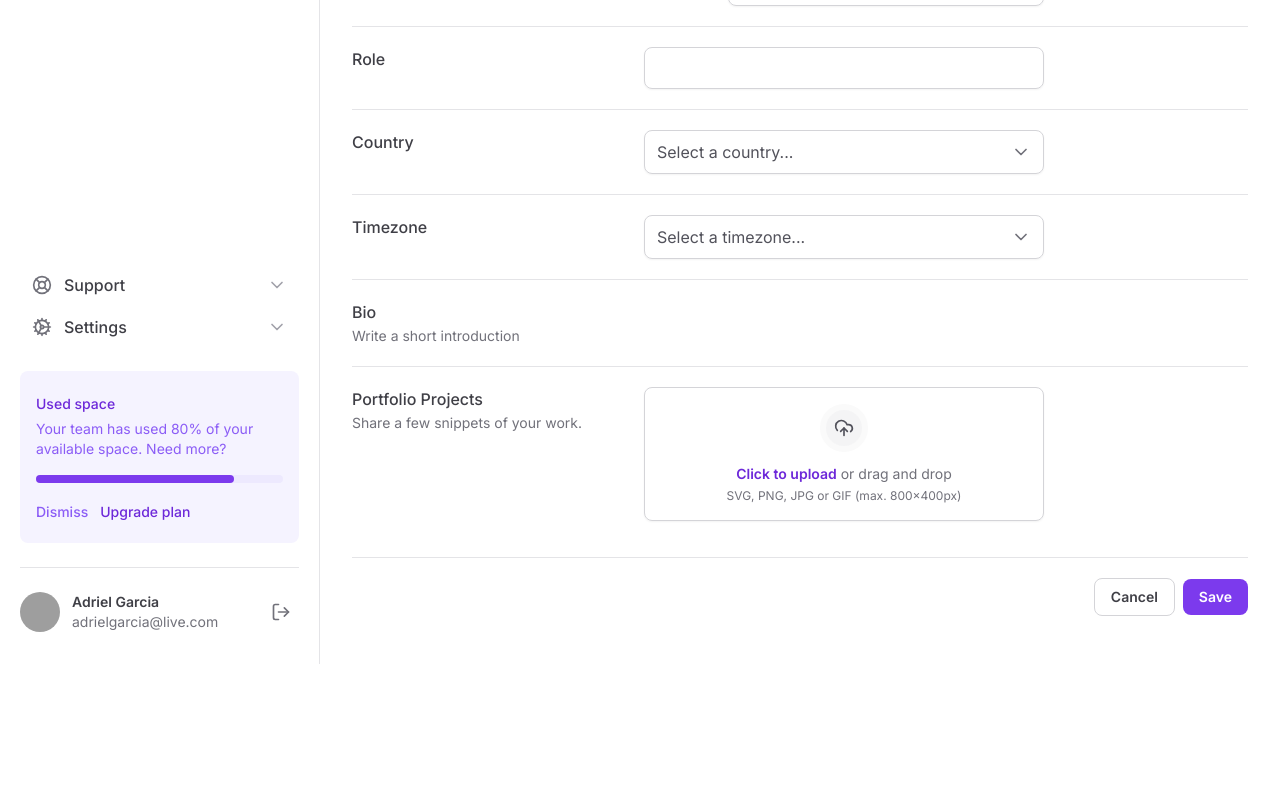
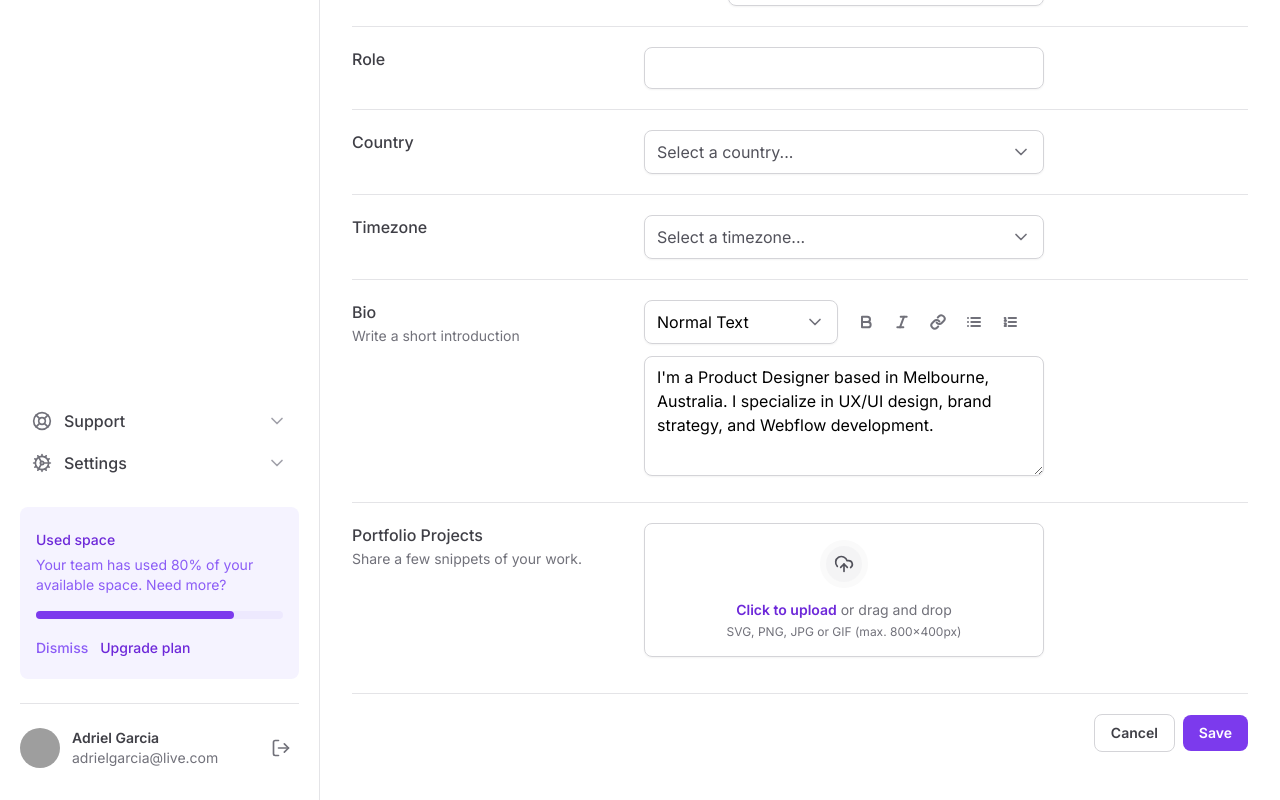
Before and after one commit to AdrielGarciaS/tailwind-next, a Next.js app: page / in a window 1280 px wide. Shown: the part 544-1344 px from the top of the page. Before the commit the page ends 1208 px from the top, so only its background shows below. Built offline with nearby package versions, Linux system fonts and the light colour scheme; grey boxes are pictures that could not be loaded.

Commit message:
feat: create textarea component

```diff
--- a/src/app/page.tsx
+++ b/src/app/page.tsx
@@ -1,10 +1,11 @@
-import { Mail } from 'lucide-react'
+import { Bold, Italic, Link, List, ListOrdered, Mail } from 'lucide-react'
 
 import { Input } from '@/components/Input'
 import { SettingsTabs } from '@/components/SettingsTabs'
 import * as FileInput from '@/components/Form/FileInput'
 import { Select } from '@/components/Form/Select'
 import { SelectItem } from '@/components/Form/Select/SelectItem'
+import { Textarea } from '@/components/Form/Textarea'
 
 export default function Home() {
   return (
@@ -155,7 +156,60 @@
               </span>
             </label>
 
-            <div />
+            <div className="space-y-3">
+              <div className="grid grid-cols-2 gap-3">
+                <Select defaultValue="normal">
+                  <SelectItem value="normal" text="Normal Text" />
+
+                  <SelectItem value="md" text="Markdown" />
+                </Select>
+
+                <div className="flex items-center gap-1">
+                  <button
+                    className="rounded-md p-2 hover:bg-zinc-50"
+                    type="button"
+                  >
+                    <Bold className="h-4 w-4 text-zinc-500" strokeWidth={3} />
+                  </button>
+
+                  <button
+                    className="rounded-md p-2 hover:bg-zinc-50"
+                    type="button"
+                  >
+                    <Italic className="h-4 w-4 text-zinc-500" strokeWidth={3} />
+                  </button>
+
+                  <button
+                    className="rounded-md p-2 hover:bg-zinc-50"
+                    type="button"
+                  >
+                    <Link className="h-4 w-4 text-zinc-500" strokeWidth={3} />
+                  </button>
+
+                  <button
+                    className="rounded-md p-2 hover:bg-zinc-50"
+                    type="button"
+                  >
+                    <List className="h-4 w-4 text-zinc-500" strokeWidth={3} />
+                  </button>
+
+                  <button
+                    className="rounded-md p-2 hover:bg-zinc-50"
+                    type="button"
+                  >
+                    <ListOrdered
+                      className="h-4 w-4 text-zinc-500"
+                      strokeWidth={3}
+                    />
+                  </button>
+                </div>
+              </div>
+
+              <Textarea
+                id="bio"
+                defaultValue="I'm a Product Designer based in Melbourne, Australia. I specialize in UX/UI design, brand strategy, and Webflow development."
+              />
+            </div>
           </div>
 
           <div className="grid grid-cols-form gap-3 pt-5">
--- a/src/components/Form/Select/index.tsx
+++ b/src/components/Form/Select/index.tsx
@@ -4,14 +4,14 @@
 import { ChevronDown } from 'lucide-react'
 import { ReactNode } from 'react'
 
-export interface SelectProps {
+export interface SelectProps extends SelectPrimitive.SelectProps {
   children: ReactNode
   placeholder?: string
 }
 
-export function Select({ children, placeholder }: SelectProps) {
+export function Select({ children, placeholder, ...props }: SelectProps) {
   return (
-    <SelectPrimitive.Root>
+    <SelectPrimitive.Root {...props}>
       <SelectPrimitive.Trigger className="flex h-11 w-full items-center justify-between gap-2 rounded-lg border border-zinc-300 px-3 py-2 shadow-sm data-[placeholder]:text-zinc-600">
         <SelectPrimitive.Value
           className="text-black"
@@ -28,7 +28,7 @@
           side="bottom"
           position="popper"
           sideOffset={8}
-          className="z-10 w-[--radix-select-trigger-width] overflow-hidden rounded-lg border border-zinc-200 bg-white"
+          className="z-10 w-[--radix-select-trigger-width] overflow-hidden rounded-lg border border-zinc-200 bg-white shadow-sm"
         >
           <SelectPrimitive.Viewport>{children}</SelectPrimitive.Viewport>
         </SelectPrimitive.Content>
--- /dev/null
+++ b/src/components/Form/Textarea.tsx
@@ -0,0 +1,12 @@
+import { ComponentProps } from 'react'
+
+export interface TextareaProps extends ComponentProps<'textarea'> {}
+
+export function Textarea(props: TextareaProps) {
+  return (
+    <textarea
+      className="min-h-[120px] w-full resize-y rounded-lg border border-zinc-300 px-3 py-2 shadow-sm"
+      {...props}
+    />
+  )
+}
```
